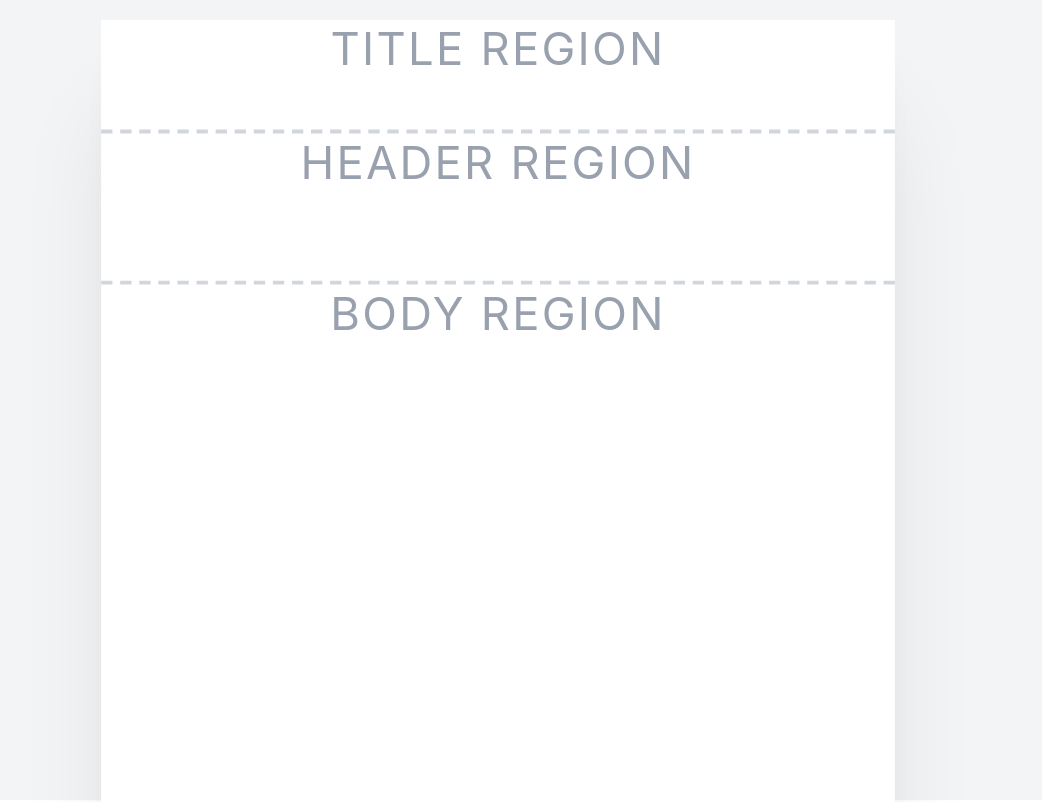
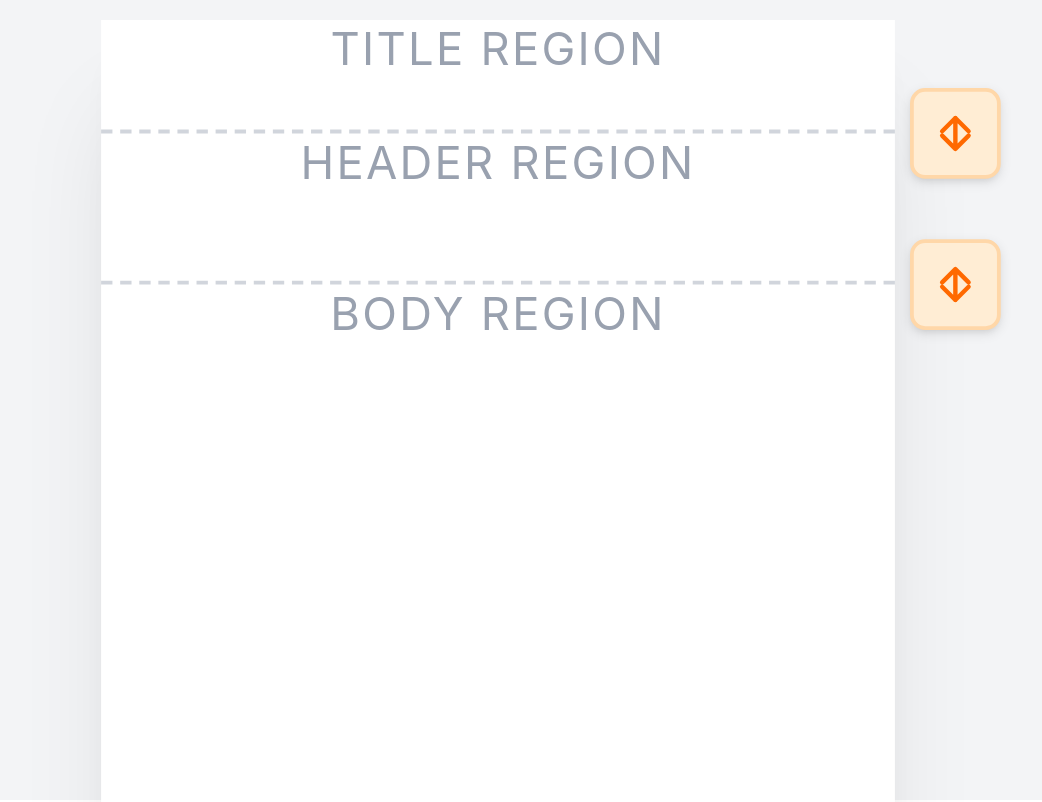
Before and after one commit to vbbbg/print-dnd, a React (Vite) app: page / in a window 1280 px wide. Shown: the top 802 px of the page, without its empty margins (142-1184 px from the left). Built offline with nearby package versions, Linux system fonts and the light colour scheme.

Commit message:
feat: Update resize handle styling with an SVG icon, remove paper overflow-hidden, and add region bug documentation.

```diff
--- a/doc/bug-fix/region-bug.md
+++ b/doc/bug-fix/region-bug.md
@@ -5,3 +5,11 @@
 
   **解决方案 (Solution):**
   修改 `src/components/Paper.tsx`，将 `p-1` padding 从负责定位和高度的外部容器上移除，移动到内部的文本容器上。外部容器现在只负责 `box-border` 和边框绘制，严格遵循 `style.height`，不再受 padding 撑开影响。
+
+- [x] Body Region 拖动到靠近 Footer Region 时，想再次拖动 Body Region，无反应
+
+  **原因 (Cause):**
+  Handler 遮挡问题。Resize Handle 是高度为 16px 的透明区域，居中于分割线。当 Body Handle 被拖动到极靠近 Footer Handle (最小间距 5mm) 时，由于 `SCALE` 缩放，两者在屏幕上的实际距离很近，导致 Footer Handle (DOM 中后定义的元素，层级较高) 的透明点击区域覆盖了 Body Handle 的可视区域。用户想点击 Body Handle 往回拖，实际点击到了 Footer Handle 的顶部透明区，而 Footer Handle 受限于 Body 位置无法向上移动，表现为“无反应”。
+
+  **解决方案 (Solution):**
+  1. (交互层) 优化 UI 设计。将原先的全宽 Handle 条更改为右侧对齐的“拖动按钮” (Drag Button)。这不仅提供了更明确的视觉提示，还减小了可点击区域的高度和宽度，从物理上消除了 Handler 重叠的可能性，彻底解决了误触问题。
--- a/src/components/Paper.tsx
+++ b/src/components/Paper.tsx
@@ -16,7 +16,7 @@ export const Paper: React.FC<PaperProps> = ({ state, onResizeStart }) => {
   return (
     <div
       data-paper-root="true"
-      className="relative bg-white shadow-xl mx-auto overflow-hidden"
+      className="relative bg-white shadow-xl mx-auto"
       style={{
         width: paperWidth,
         height: paperHeight,
--- a/src/components/ResizeHandle.tsx
+++ b/src/components/ResizeHandle.tsx
@@ -14,11 +14,30 @@ export const ResizeHandle: React.FC<ResizeHandleProps> = ({
   return (
     <div
       onMouseDown={onMouseDown}
-      className={`${className} absolute left-0 right-0 h-4 cursor-ns-resize z-10 bg-transparent flex items-center justify-center -mt-2`}
+      className={`${className} absolute right-0 w-8 h-6 -mr-8 -mt-3 cursor-ns-resize z-50 flex items-center justify-center`}
       style={{ top: top }}
     >
-      {/* Visual indicator (optional, makes it easier to see) */}
-      {/*<div className="w-full h-px bg-blue-500 opacity-0 group-hover:opacity-100 transition-opacity" />*/}
+      <div className="w-6 h-6 bg-orange-100 rounded shadow-sm border border-orange-200 flex items-center justify-center text-orange-500 hover:bg-orange-200 transition-colors">
+        <svg
+          width="14"
+          height="14"
+          viewBox="0 0 24 24"
+          fill="none"
+          xmlns="http://www.w3.org/2000/svg"
+        >
+          <path
+            d="M12 5L12 19M12 5L18 11M12 5L6 11M12 19L6 13M12 19L18 13"
+            stroke="currentColor"
+            strokeWidth="2"
+            strokeLinecap="round"
+            strokeLinejoin="round"
+          />
+        </svg>
+      </div>
+      {/* Visual Line Guide (dashed orange line extension?) - User image has dashed line. We rely on region border mostly, but can add a guide line if needed.
+          The user image shows the handle ON the dashed line.
+          Our regions have border-bottom.
+      */}
     </div>
   )
 }
```
